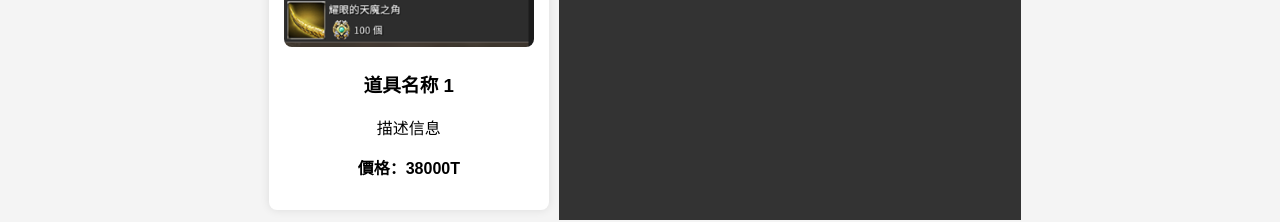
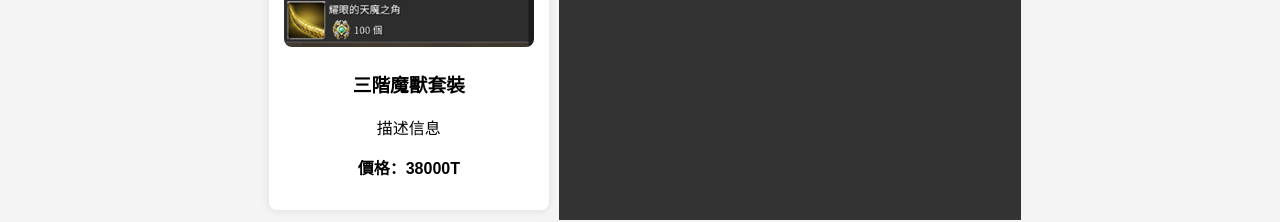
Before and after one commit to MAMEGAMING/mamegaming.github.io, a plain HTML site: page index.html in a window 1280 px wide. Shown: the part 433-655 px from the top of the page. Drawn offline with Linux system fonts and the light colour scheme.

Commit message:
Update index.html

```diff
--- a/index.html
+++ b/index.html
@@ -52,7 +52,7 @@
     <div class="container">
         <div class="item">
             <img src="item1.jpg" alt="三階馬甲">
-            <h3>道具名称 1</h3>
+            <h3>三階魔獸套裝</h3>
             <p>描述信息</p>
             <p><strong>價格：38000T</strong></p>
         </div>
```
